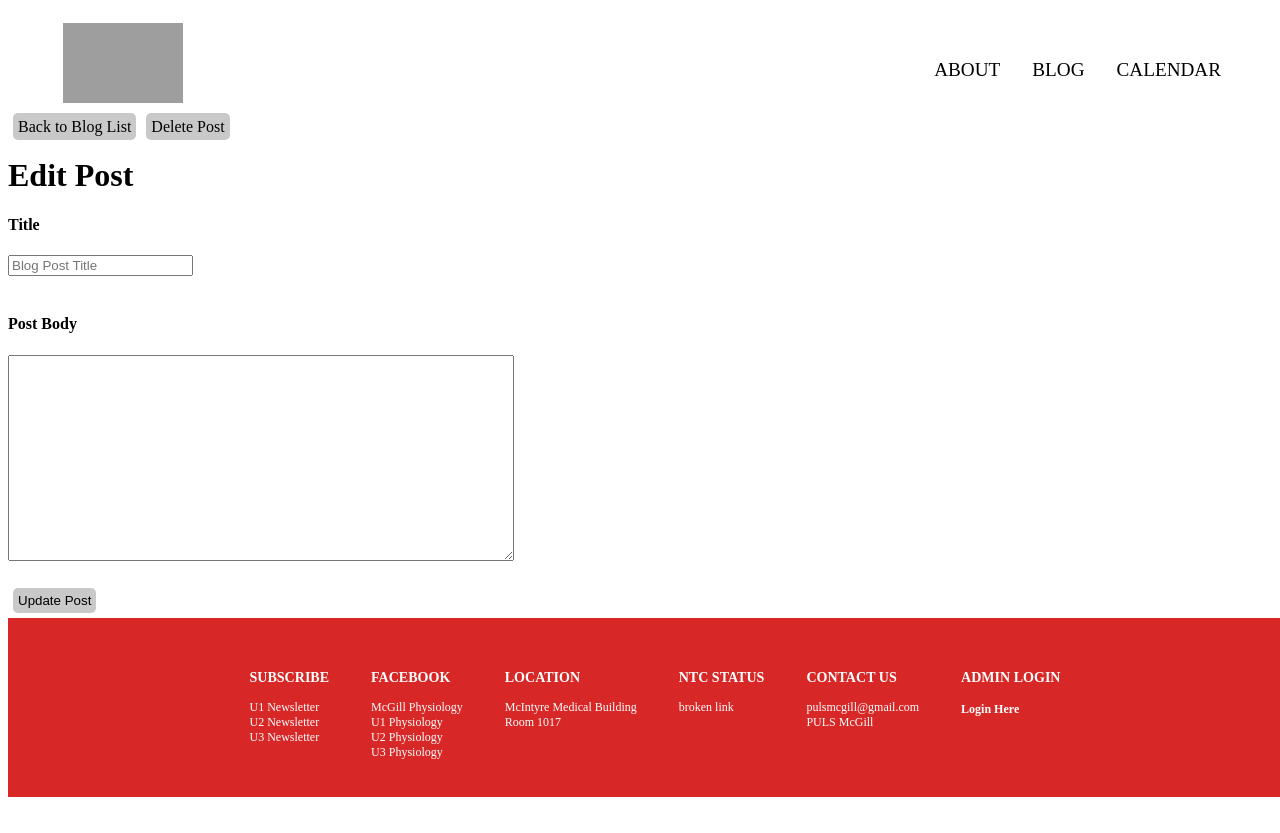
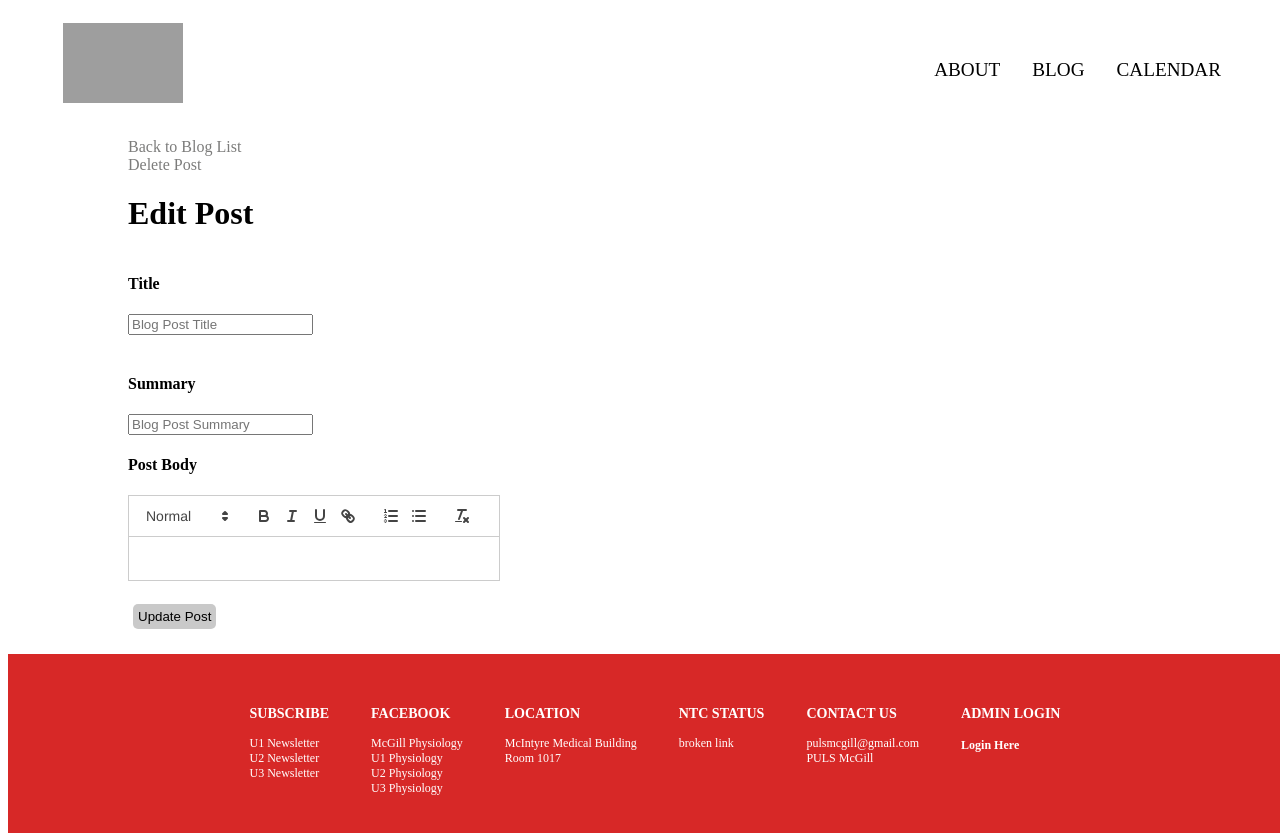
Before and after one commit to tgompper1/PULS-website, a React (Create React App) app in the folder client/: page /edit-post/1 in a window 1280 px wide. Shown: the top 833 px of the page. Before the commit the page ends 800 px from the top, so only its background shows below. Built offline with nearby package versions, Linux system fonts and the light colour scheme; no server answers; grey boxes are pictures that could not be loaded.

Commit message:
fix edit page

```diff
--- a/client/src/components/blog/CreateBlogPost.js
+++ b/client/src/components/blog/CreateBlogPost.js
@@ -87,7 +87,6 @@ const CreateBlogPost = (props) => {
                 type='text'
                 placeholder='text here'
                 name='body'
-                className='form-control'
                 value={post.body}
                 onChange={(newValue) =>{
                   setPost({...post, ["body"]: newValue});}}
--- a/client/src/components/blog/EditPostAdmin.js
+++ b/client/src/components/blog/EditPostAdmin.js
@@ -1,10 +1,12 @@
 import React, { useState, useEffect } from 'react';
 import { Link, useParams, useNavigate } from 'react-router-dom';
 import axios from 'axios';
+import ReactQuill from 'react-quill';
 
 function EditPostAdmin(props) {
   const [post, setPost] = useState({
     title: '',
+    summary: '',
     body: ''
   });
 
@@ -18,6 +20,7 @@ function EditPostAdmin(props) {
       .then((res) => {
         setPost({
           title: res.data.title,
+          summary: res.data.summary,
           body: res.data.body,
         });
       })
@@ -36,6 +39,7 @@ function EditPostAdmin(props) {
 
     const data = {
       title: post.title,
+      summary: post.summary,
       body: post.body,
     };
 
@@ -66,22 +70,16 @@ function EditPostAdmin(props) {
 
   return (
     <div>
-      <div>
-        <div>
-          <div>
-            <br />
-            <Link to='/blog-admin' className="button">
-              Back to Blog List
-            </Link>
+      <div className='page-content'>
+        <Link to='/blog-admin' className="nav-button">
+          Back to Blog List
+        </Link>
 
-            <Link to='/blog-admin' className="button" onClick={() => onDeleteClick()}>
-              Delete Post
-            </Link>
-          </div>
-          <div>
-            <h1>Edit Post</h1>
-          </div>
-        </div>
+        <Link to='/blog-admin' className="nav-button" onClick={() => onDeleteClick()}>
+          Delete Post
+        </Link>
+
+        <h1>Edit Post</h1>
 
         <div>
           <form noValidate onSubmit={onSubmit}>
@@ -97,12 +95,23 @@ function EditPostAdmin(props) {
             </div>
             <br />
 
+            <h4>Summary</h4>
+              <input
+                type='text'
+                placeholder='Blog Post Summary'
+                name='summary'
+                value={post.summary}
+                onChange={onChange}
+              />
+            <br />
+
             <div>
               <h4>Post Body</h4>
-              <textarea
+              <ReactQuill
                 name='body'
                 value={post.body}
-                onChange={onChange}
+                onChange={(newValue) =>{
+                  setPost({...post, ["body"]: newValue});}}
               />
             </div>
             <br />
--- a/client/src/styles/blog.css
+++ b/client/src/styles/blog.css
@@ -71,3 +71,10 @@ textarea {
   height: 60vh;
   object-fit: cover;
 }
+
+
+/* EditPostAdmin Styles */
+.text-input{
+  width: 100%;
+  border: 1px solid #7c7c7b;
+}
```
Also changed, not shown: 1 other file (tests, documents, lock files or other folders).
